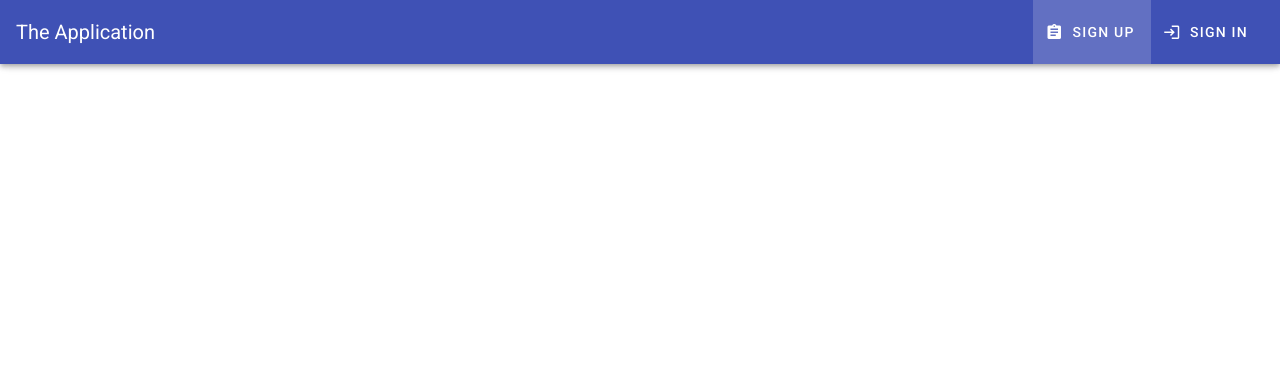
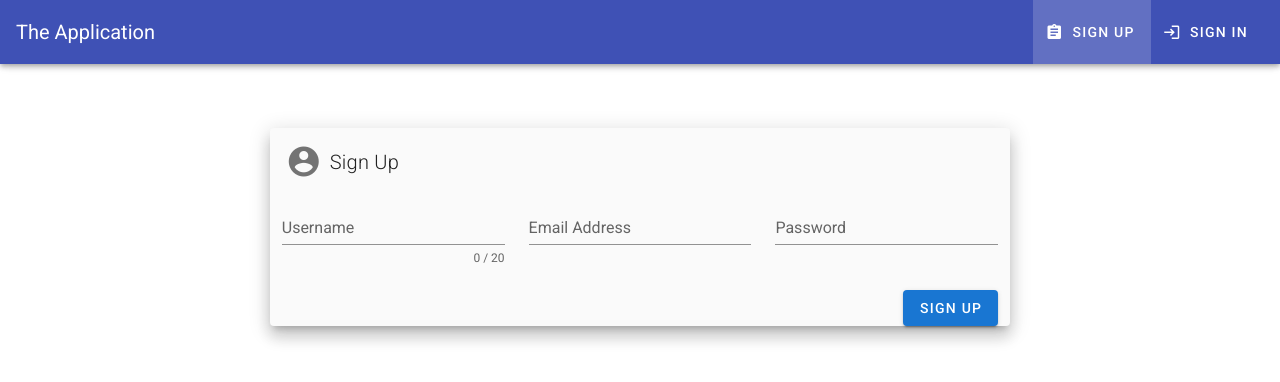
Before and after one commit to ghemulyanto/my-jwt-authentication, a Vue app: page /signup in a window 1280 px wide. Shown: the top 382 px of the page. Built offline with nearby package versions, Linux system fonts and the light colour scheme.

Commit message:
Update signup view

```diff
--- a/src/components/Signin.vue
+++ b/src/components/Signin.vue
@@ -15,7 +15,7 @@
                              <v-text-field name="password" label="password" id="password" type="password" required>
                              </v-text-field>
                          </v-flex>
-                         <v-flex class="text-sm-center" mt-5>
+                         <v-flex class="text-sm-right" mt-5>
                              <v-btn color="primary" type="submit">Sign In</v-btn>
                          </v-flex>
                      </v-layout>
--- /dev/null
+++ b/src/components/Signup.vue
@@ -0,0 +1,83 @@
+<template>
+  <v-content>
+    <v-container>
+      <v-row justify="center" align="center">
+        <v-card max-width="800" class="elevation-11 mx-auto" color="grey lighten-5">
+          <v-card-title>
+            <v-icon large left>mdi-account-circle</v-icon>
+            <span class="title font-weight-light">Sign Up</span>
+          </v-card-title>
+          <v-row justify="center">
+            <v-col cols="12" md="24">
+              <v-form v-model="valid">
+                <v-container class="py-0">
+                  <v-row>
+                    <v-col cols="12" md="4" sm="8">
+                      <v-text-field
+                        label="Username"
+                        class="purple-input"
+                        v-model="username"
+                        :rules="usernameRules"
+                        :counter="20"
+                        required
+                      />
+                    </v-col>
+
+                    <v-col cols="12" md="4">
+                      <v-text-field
+                        label="Email Address"
+                        class="purple-input"
+                        v-model="email"
+                        :rules="emailRules"
+                        required
+                      />
+                    </v-col>
+
+                    <v-col cols="12" md="4">
+                      <v-text-field
+                        label="Password"
+                        class="purple-input"
+                        type="password"
+                        v-model="password"
+                        :rules="passwordRules"
+                        hint="At least 8 characters"
+                        required
+                      />
+                    </v-col>
+
+                    <v-col cols="12" class="text-sm-right">
+                      <v-btn color="primary" type="submit">SIGN UP</v-btn>
+                    </v-col>
+                  </v-row>
+                </v-container>
+              </v-form>
+            </v-col>
+          </v-row>
+        </v-card>
+      </v-row>
+    </v-container>
+  </v-content>
+</template>
+
+<script>
+export default {
+  data: () => ({
+    valid: false,
+    username: "",
+    usernameRules: [
+      v => !!v || "Username is required",
+      v => v.length <= 20 || "Username must be less than 20 characters"
+    ],
+    email: "",
+    emailRules: [
+      v => !!v || "Email is required",
+      v => /.+@.+/.test(v) || "Email must be valid"
+    ],
+    password: "",
+    passwordRules: [
+      v => !!v || "Password is required",
+      v => v.length >= 8 || "Minimum password is 8 characters"
+    ]
+  })
+};
+</script>
--- a/src/router/index.js
+++ b/src/router/index.js
@@ -1,6 +1,7 @@
 import Vue from 'vue'
 import Router from 'vue-router'
 import Signin from '@/components/Signin'
+import Signup from '@/components/Signup'
 
 Vue.use(Router)
 
@@ -15,6 +16,11 @@ const router = new Router({
             path:'/signin',
             name: 'Signin',
             component: Signin
+        },
+        {
+            path:'/signup',
+            name: 'Signup',
+            component: Signup
         }
     ]
 })
```
